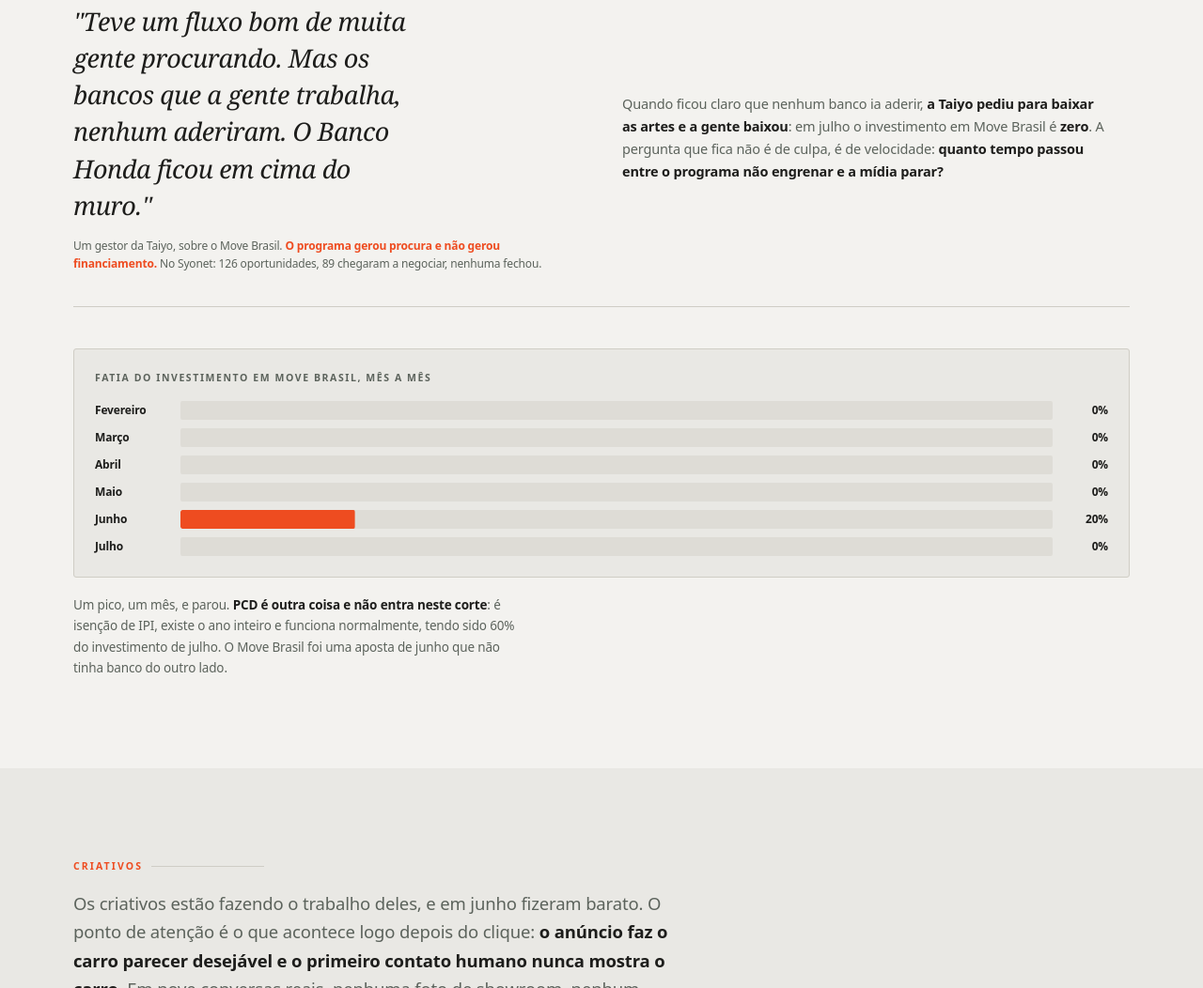
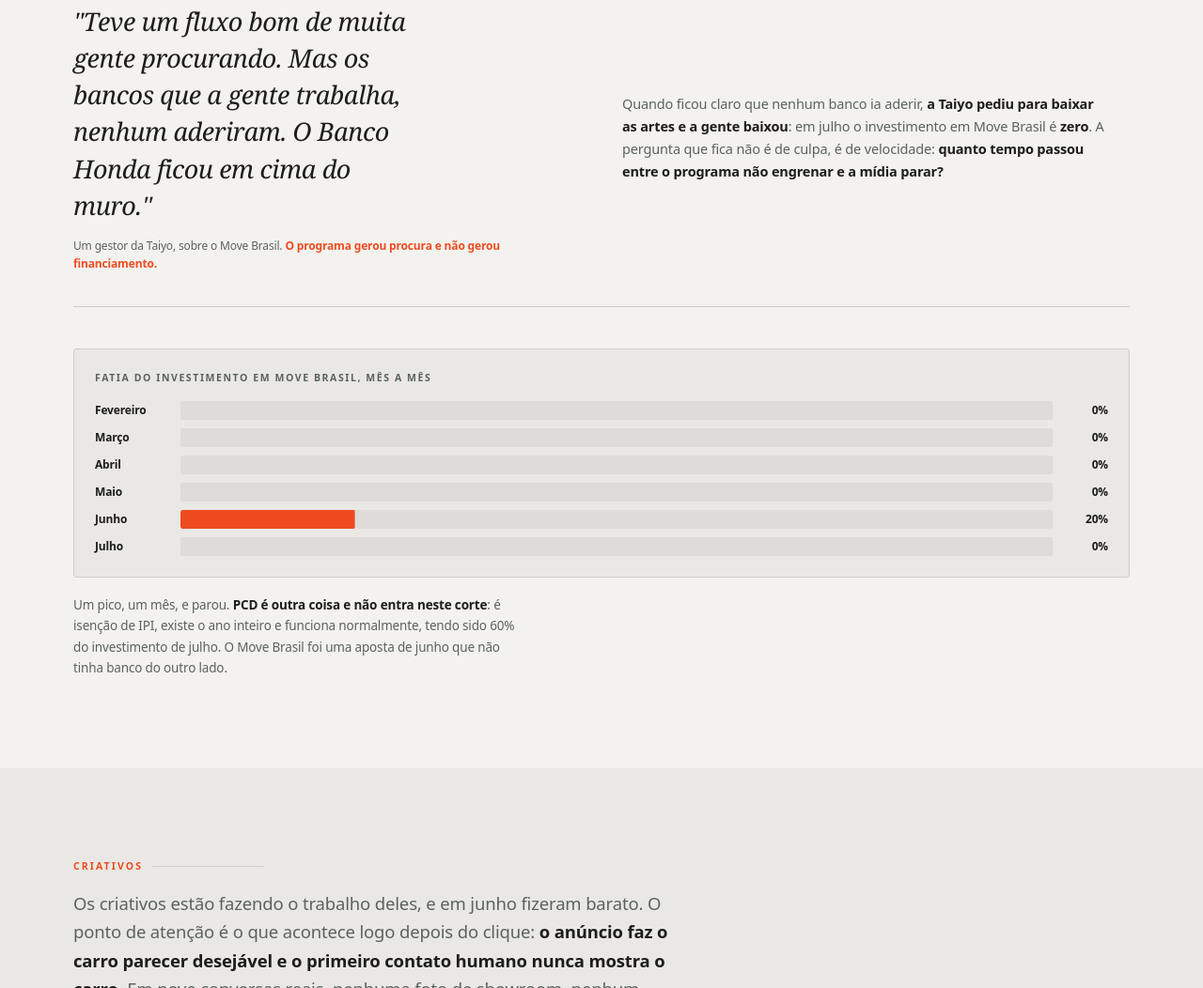
Before and after one commit to beatriz-moraes082/taiyo-align-3acb98af38, a plain HTML site: page index.html in a window 1280 px wide. Shown: the part 3497-4549 px from the top of the page at 94% size. Drawn offline with Linux system fonts and the light colour scheme.

```diff
--- a/index.html
+++ b/index.html
@@ -534,8 +534,7 @@
  <p class="pull">"Teve um fluxo bom de muita gente procurando. Mas os bancos que
  a gente trabalha, nenhum aderiram. O Banco Honda ficou em cima do muro."</p>
  <p class="who">Um gestor da Taiyo, sobre o Move Brasil. <b>O programa gerou
- procura e não gerou financiamento.</b> No Syonet: 126 oportunidades,
- 89 chegaram a negociar, nenhuma fechou.</p>
+ procura e não gerou financiamento.</b></p>
  </div>
  <div>
  <p class="lede" style="font-size:14.5px">Quando ficou claro que
```
